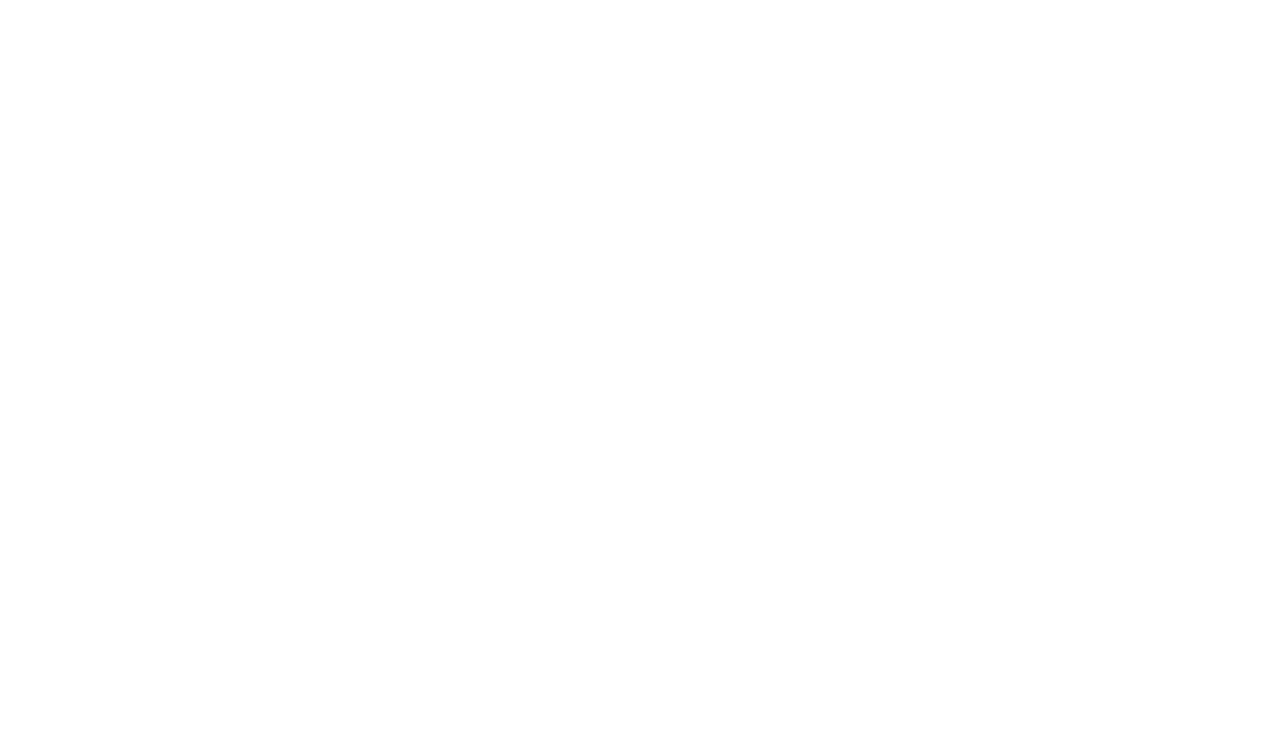
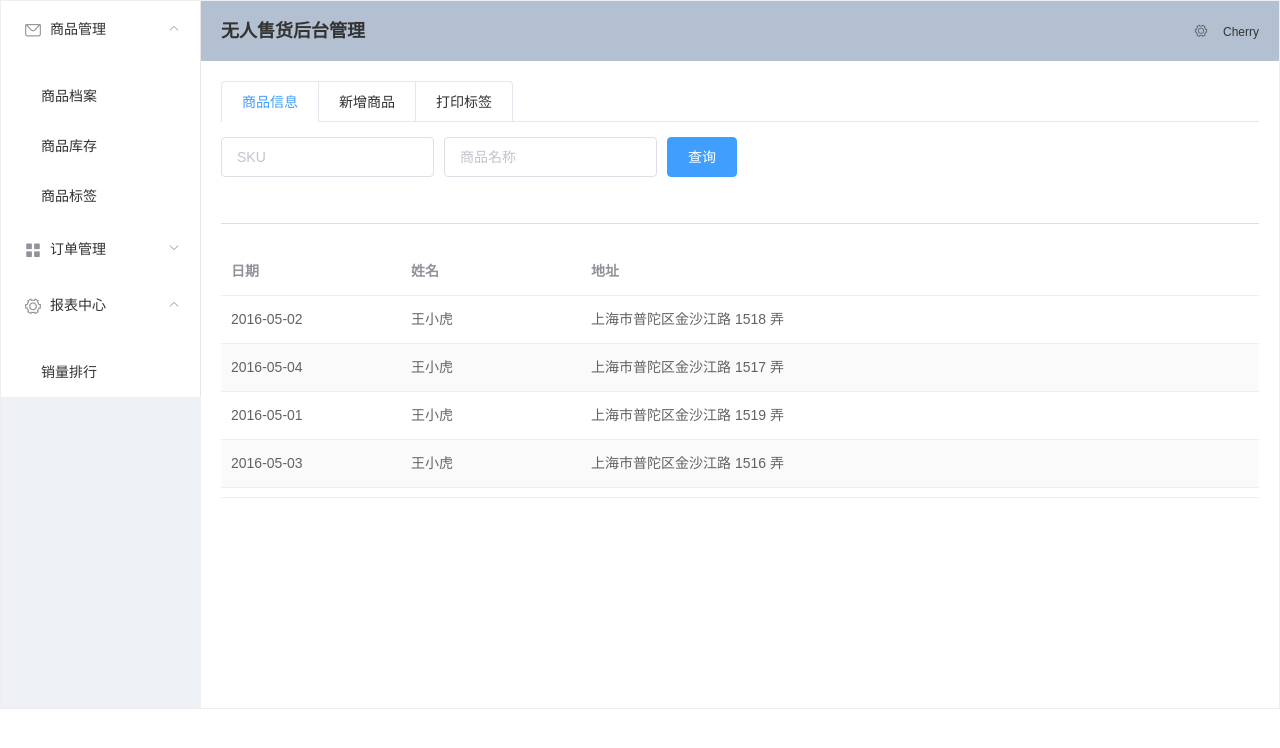
Before and after one commit to cherryling25/shopcenterapp, a Vue app: page /productinfo in a window 1280 px wide. Shown: the top 748 px of the page. Built offline with nearby package versions, Linux system fonts and the light colour scheme.

Commit message:
商品档案2

```diff
--- a/src/App.vue
+++ b/src/App.vue
@@ -26,4 +26,8 @@
   margin: 0;
   padding: 0;
 }
+
+body{
+  font-family: sans-serif;
+}
 </style>
--- a/src/components/GoodsManagement/productinfo.vue
+++ b/src/components/GoodsManagement/productinfo.vue
@@ -1,15 +1,83 @@
 <template>
-
+<div id="productinfo">
   <el-tabs v-model="activeName" type="card" @tab-click="handleClick">
     <el-tab-pane label="商品信息" name="first">
-      商品信息
+        <el-form :inline="true" :model="formInline" class="demo-form-inline">
+
+          <el-form-item>
+            <el-input v-model="formInline.user" placeholder="SKU"></el-input>
+          </el-form-item>
+
+          <el-form-item>
+            <el-input v-model="formInline.user" placeholder="商品名称"></el-input>
+          </el-form-item>
+
+          <el-form-item>
+            <el-button type="primary" @click="onSubmit">查询</el-button>
+          </el-form-item>
+        </el-form>
+
+        <el-divider></el-divider>
+
+        <div class="formtable">
+            <el-table :data="tableData" stripe style="width: 100%" height="250">
+              <el-table-column prop="date" label="日期" width="180">
+              </el-table-column>
+
+              <el-table-column prop="name" label="姓名" width="180">
+              </el-table-column>
+
+              <el-table-column prop="address" label="地址">
+              </el-table-column>
+
+            </el-table>
+      </div>
+
     </el-tab-pane>
 
+
     <el-tab-pane label="新增商品" name="second">
-      新增商品
+      <div class="add-product-form">
+
+      <div class="col-lg-6">
+
+      <el-form>
+        <label >&nbsp;SKU</label>
+        <el-input v-model="input1"></el-input>
+
+        <label >&nbsp;商品名称</label>
+        <el-input v-model="input2"></el-input>
+
+        <label >&nbsp;售价</label>
+        <el-input v-model="input3"></el-input>
+
+        <label >&nbsp;保质期</label>
+        <el-input v-model="input4"></el-input>
+
+        <label >&nbsp;生产商</label>
+        <el-input v-model="input5"></el-input>
+
+        <label >&nbsp;地址</label>
+        <el-input v-model="input6"></el-input>
+
+        <label >&nbsp;食品经营许可证</label>
+        <el-input v-model="input7"></el-input>
+
+        <label >&nbsp;加盟热线</label>
+        <el-input v-model="input8"></el-input>
+
+        <el-form-item class="twobutton">
+          <el-button style="background: #ccc">提交</el-button>
+          <el-button style="background: #ccc">重置</el-button>
+        </el-form-item>
+
+      </el-form>
+  </div>
+      </div>
       </el-tab-pane>
 
     <el-tab-pane label="打印标签" name="third">
+      <div class="contains">
         <el-steps :active="active" finish-status="success" space='280px'>
         <el-step title="输入SKU"></el-step>
         <el-step title="选择生产日期">
@@ -19,17 +87,56 @@
         <el-step title="读取RFID"></el-step>
         </el-steps>
 
-       <el-col :span="3" style="margin-top=314px;">
+
+        <el-col :span="3">
           <el-input v-model="input" placeholder="请输入内容"></el-input>
         </el-col>
 
 
-      <p style="margin-top: 12px; cursor: pointer;" @click="next">下一步</p>
+        <p style="margin-top: 86px; margin-left: 13px; cursor: pointer;" @click="next">下一步</p>
+        <div id="product-label-card">
 
+          <div>
+              <span class="product-label-price">产品名称：</span>
+          </div>
+          <br/>
+
+          <div class="product-label-div">
+              <span class="product-label-content">生产商：佛山市楷博食品有限公司</span>
+          </div>
+
+          <div class="product-label-div">
+            <span class="product-label-content">食品经营许可证：JY24406060163781</span>
+          </div>
+
+          <div class="product-label-div">
+            <span class="product-label-content">地址：佛山市顺德区乐从镇腾兴路A76-78</span>
+          </div>
+
+          <div class="product-label-div">
+            <span class="product-label-content">拎包加盟热线：4000-5566-08</span>
+          </div>
+
+          <div class="product-label-div">
+            <span class="product-label-content">保质期：48小时</span>
+          </div>
+
+          <div class="product-label-div">
+            <span class="product-label-content">生产日期: </span>
+          </div>
+
+          <div class="product-label-price">
+              <span>售价￥</span>
+          </div>
+        </div>
+
+
+      </div>
     </el-tab-pane>
-
   </el-tabs>
 
+
+</div>
 </template>
 
 <script>
@@ -39,7 +146,45 @@
       return {
         activeName: 'first',
         active: 0,
-        input: ''
+        input: '',
+        input1: '',
+        input2: '',
+        input3: '',
+        input4: '24小时',
+        input5: '佛山市楷博食品有限公司',
+        input6: '佛山市顺德区乐从镇腾兴路A76-78',
+        input7: 'JY24406060163781',
+        input8: '4000-5566-08',
+        formInline: {
+          user: '',
+          region: ''
+        },
+        tableData: [{
+          date: '2016-05-02',
+          name: '王小虎',
+          address: '上海市普陀区金沙江路 1518 弄'
+        }, {
+          date: '2016-05-04',
+          name: '王小虎',
+          address: '上海市普陀区金沙江路 1517 弄'
+        }, {
+          date: '2016-05-01',
+          name: '王小虎',
+          address: '上海市普陀区金沙江路 1519 弄'
+        }, {
+          date: '2016-05-03',
+          name: '王小虎',
+          address: '上海市普陀区金沙江路 1516 弄'
+        }, {
+          date: '2016-05-03',
+          name: '王小虎',
+          address: '上海市普陀区金沙江路 1516 弄'
+         } , {
+          date: '2016-05-03',
+          name: '王小虎',
+          address: '上海市普陀区金沙江路 1516 弄'
+        }]
+          // 数据没有增加
       };
     },
     methods: {
@@ -48,11 +193,67 @@
       },
       next() {
         if (this.active++ > 2) this.active = 0;
+      },
+      onSubmit() {
+        console.log('submit!');
       }
     }
 }
 </script>
 
 <style scoped>
+.formtable{
+  width: 1175px;
+  height: 450px;
+}
+.el-col .el-input {
+  margin-top: 29px;
+}
+
+.contains{
+  margin-top: 20px;
+  margin-left: 33px;
+}
+
+#product-label-card{
+  width: 600px;
+  height: 480px;
+  box-shadow: 1px 1px 4px darkgrey;
+  border-bottom: 2px solid #eee;
+  margin-left: 250px;
+  margin-top: 80px;
+}
+
+.product-label-price {
+    padding-left: 15px;
+    padding-top: 5px;
+    height: 50px;
+    font-size: 40px;
+}
+
+.product-label-div {
+    font-size: 20px;
+    padding-left: 15px;
+    padding-top: 10px;
+    height: 40px;
+    width: 100%;
+
+}
+
+.col-lg-6 {
+  max-width: 50%;
+  padding-left: 10px;
+}
+label {
+    display: inline-block;
+    margin-top: 1.5rem;
+    margin-bottom: 5px;
+}
+
+.twobutton{
+  margin-left: 445px;
+  margin-top: 20px;
+}
+
 
 </style>
--- a/src/views/Home.vue
+++ b/src/views/Home.vue
@@ -8,9 +8,15 @@
       <el-submenu index="1">
         <template slot="title"><i class="el-icon-message"></i>商品管理</template>
         <el-menu-item-group>
-          <el-menu-item index="1-1" @click.native="productinfo">商品档案</el-menu-item>
-          <el-menu-item index="1-2" @click.native="productstock">商品库存</el-menu-item>
-          <el-menu-item index="1-3">商品标签</el-menu-item>
+          <router-link to="/productinfo" class="r1">
+            <el-menu-item index="1-1">商品档案</el-menu-item>
+          </router-link>
+          <router-link to="/productstock" class="r1">
+            <el-menu-item index="1-2">商品库存</el-menu-item>
+          </router-link>
+          <router-link to="/productlabel" class="r1">
+            <el-menu-item index="1-3">商品标签</el-menu-item>
+          </router-link>
         </el-menu-item-group>
       </el-submenu>
 
@@ -53,40 +59,25 @@
     </el-header>
 
     <el-main>
-      <!--<el-table :data="tableData">
-        <el-table-column prop="date" label="日期" width="140">
-        </el-table-column>
-        <el-table-column prop="name" label="姓名" width="120">
-        </el-table-column>
-        <el-table-column prop="address" label="地址">
-        </el-table-column>
-      </el-table>-->
-    <productinfo></productinfo>
-    <!-- <productstock></productstock>-->
+      <!--<productinfo></productinfo>-->
+      <router-view></router-view>
+
     </el-main>
+
   </el-container>
   </el-container>
   </div>
 </template>
 
 <script>
-import productinfo from '../components/GoodsManagement/productinfo.vue'
-//import productstock from '../components/GoodsManagement/productstock.vue'
-
+//import productinfo from '../components/GoodsManagement/productinfo.vue'
 export default {
   name: 'home',
-  components: {
-   productinfo,
-   //productstock
+  component: {
+    //productinfo
   },
   data() {
-      const item = {
-        date: '2016-05-02',
-        name: '王小虎',
-        address: '上海市普陀区金沙江路 1518 弄'
-      };
       return {
-        tableData: Array(20).fill(item),
         sysUserName: '',
 				sysUserAvatar: ''
       }
@@ -103,15 +94,7 @@
 				}).catch(() => {
 
 				});
-      },
-      productinfo:function(){
-        this.$router.push('GoodsManagement/productinfo');
-      },
-
-      productstock:function(){
-        this.$router.push('GoodsManagement/productstock');
-
-      },
+      }
     },
     mounted() {
 			var user = sessionStorage.getItem('user');
@@ -142,4 +125,8 @@
   .el-header h2{
     float: left;
   }
+
+  .r1{
+    text-decoration: none;
+  }
 </style>
```
Also changed, not shown: src/router.js (+7 -9 lines). Lines whose indentation alone changed are shown as unchanged.
